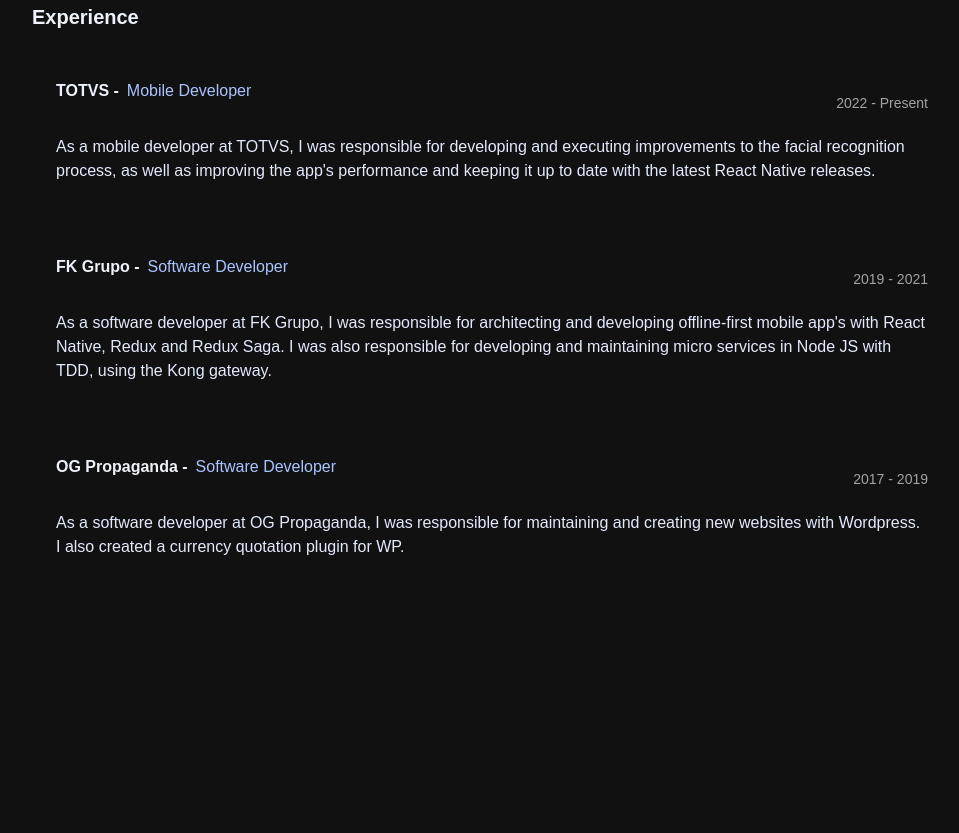
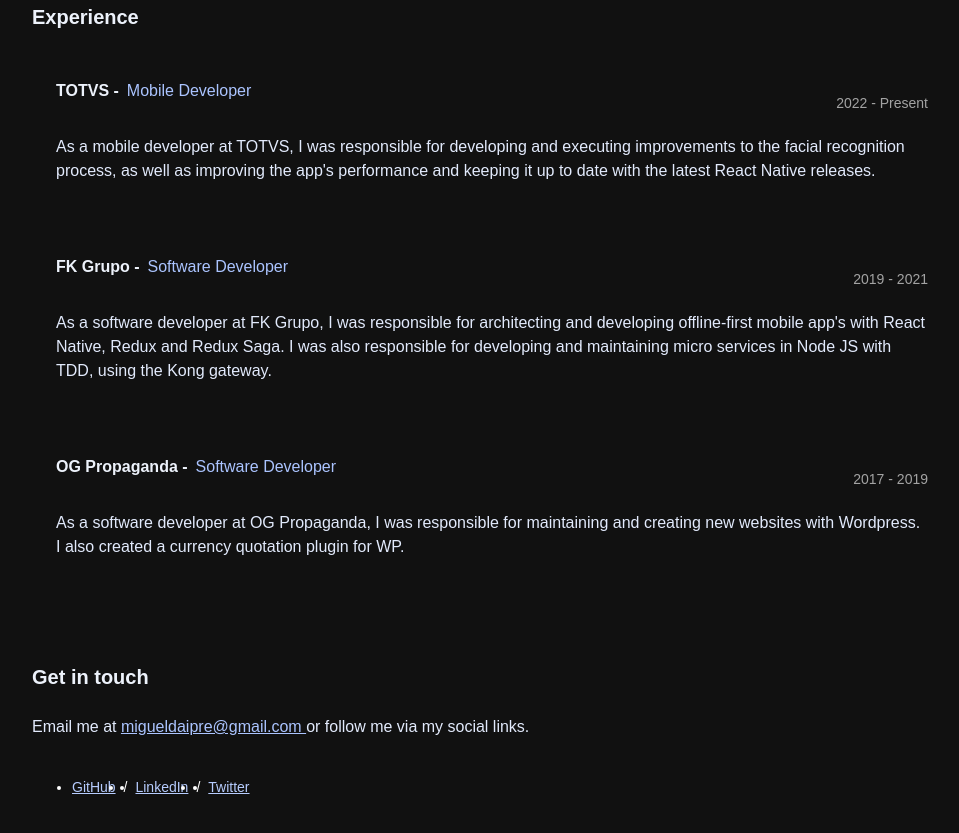
Before and after one commit to migueldaipre/migueldaipre.dev, an Astro site: page / in a window 1280 px wide. Shown: the part 749-1582 px from the top of the page, without its empty margins (172-1131 px from the left). Before the commit the page ends 1404 px from the top, so only its background shows below. Built offline with nearby package versions, Linux system fonts and the light colour scheme; Astro itself is replaced by a stand-in of ours; a web font is replaced by a local one.

Commit message:
feat: add get in touch section

```diff
--- /dev/null
+++ b/src/components/GetInTouch/GetInTouch.astro
@@ -0,0 +1,19 @@
+---
+import SocialLinks from '@components/SocialLinks/SocialLinks.astro'
+---
+
+<article class="flex flex-col">
+  <header class="flex flex-row w-full justify-between">
+    <h3 class="text-primary-100 text-xl font-bold m-0 z-2">Get in touch</h3>
+  </header>
+
+  <section class="flex flex-col w-full gap-6 mt-6">
+    <p class="text-primary-200 m-0 font-light text-base">Email me at
+      <a href={`mailto:migueldaipre@gmail.com`} class="text-primary-700 hover:text-primary-500">
+        migueldaipre@gmail.com
+      </a>
+      or follow me via my social links.
+    </p>
+    <SocialLinks />
+  </section>
+</article>
--- a/src/components/Link/Link.astro
+++ b/src/components/Link/Link.astro
@@ -12,7 +12,7 @@
 <a
   href={props.href}
   class:list={{
-    ["hover:text-gray-400 cursor-pointer"]: true,
+    ["hover:text-gray-400 text-primary-600 cursor-pointer"]: true,
     ["underline decoration-dashed underline-offset-8"]: isUnderline,
   }}
   {...props}
--- a/src/pages/index.astro
+++ b/src/pages/index.astro
@@ -1,5 +1,6 @@
 ---
 import Experience from '@components/Experience/Experience.astro'
+import GetInTouch from '@components/GetInTouch/GetInTouch.astro'
 import Intro from '@components/Intro/Intro.astro'
 import LatestPosts from '@components/LatestPosts/LatestPosts.astro'
 import MainLayout from '@layouts/MainLayout.astro'
@@ -10,5 +11,6 @@
     <Intro />
     <LatestPosts />
     <Experience />
+    <GetInTouch />
   </main>
 </MainLayout>
```
